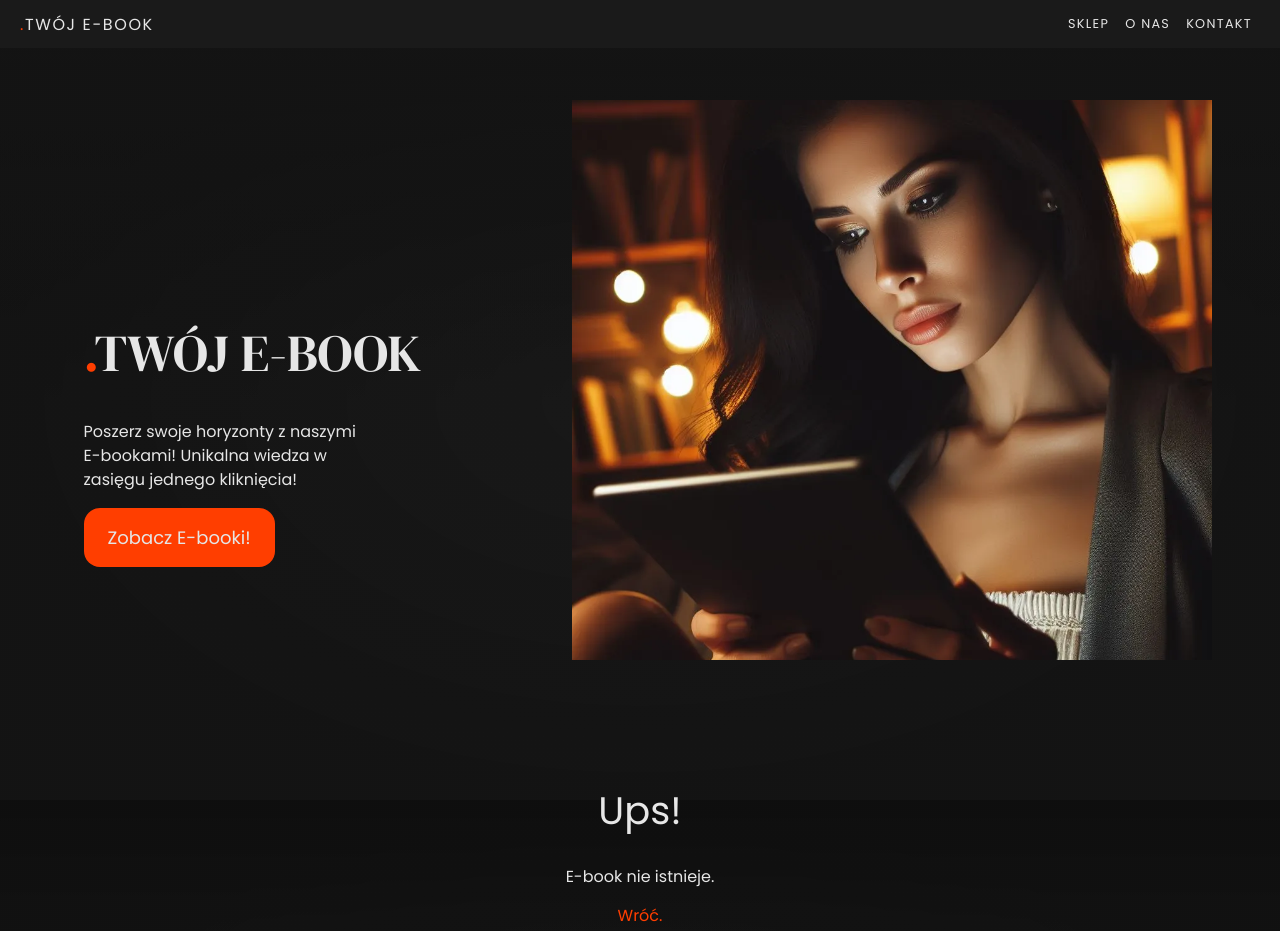
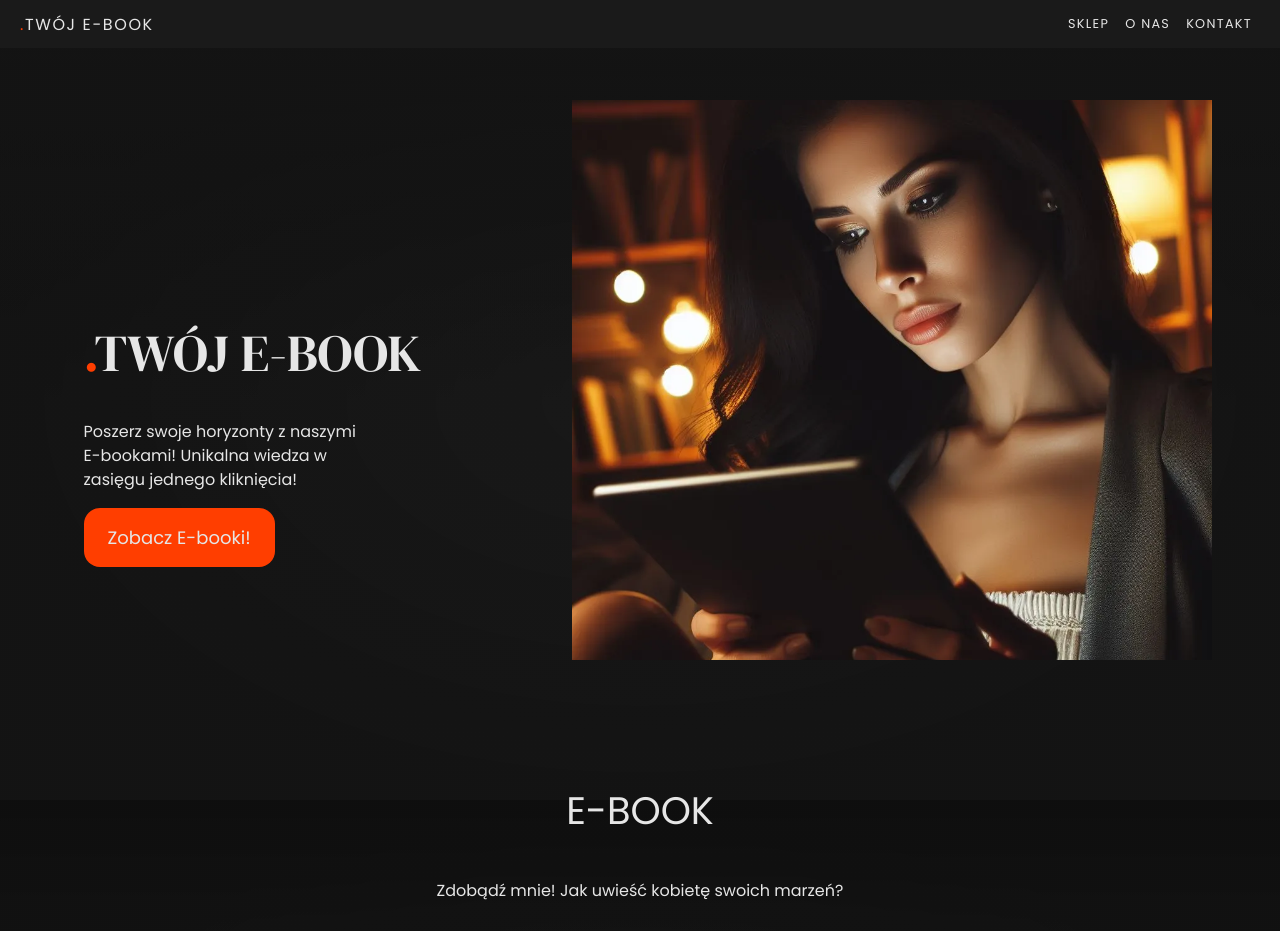
Before and after one commit to KapiSolutions/e-book-store, a SvelteKit app: page /e-book/1 in a window 1280 px wide. Shown: the top 931 px of the page. Built offline with nearby package versions, Linux system fonts and the light colour scheme; a web font is replaced by a local one.

Commit message:
chore: update product setting

```diff
--- a/src/routes/e-book/[slug]/+page.svelte
+++ b/src/routes/e-book/[slug]/+page.svelte
@@ -7,11 +7,16 @@
 	import ProductCard from '$lib/components/ProductCard.svelte';
 	import type { Product } from '$lib/types';
 	import CountDown from '$lib/components/CountDown.svelte';
+	import products from '../../../tmp/products.json';
 
 	const { slug } = $page.params;
 	let product: Product | null;
 	const unsubscribe = productStore.subscribe((value) => {
-		product = value;
+		if (value) {
+			product = value;
+		} else {
+			product = products[0];
+		}
 	});
 
 	onDestroy(() => {
```
